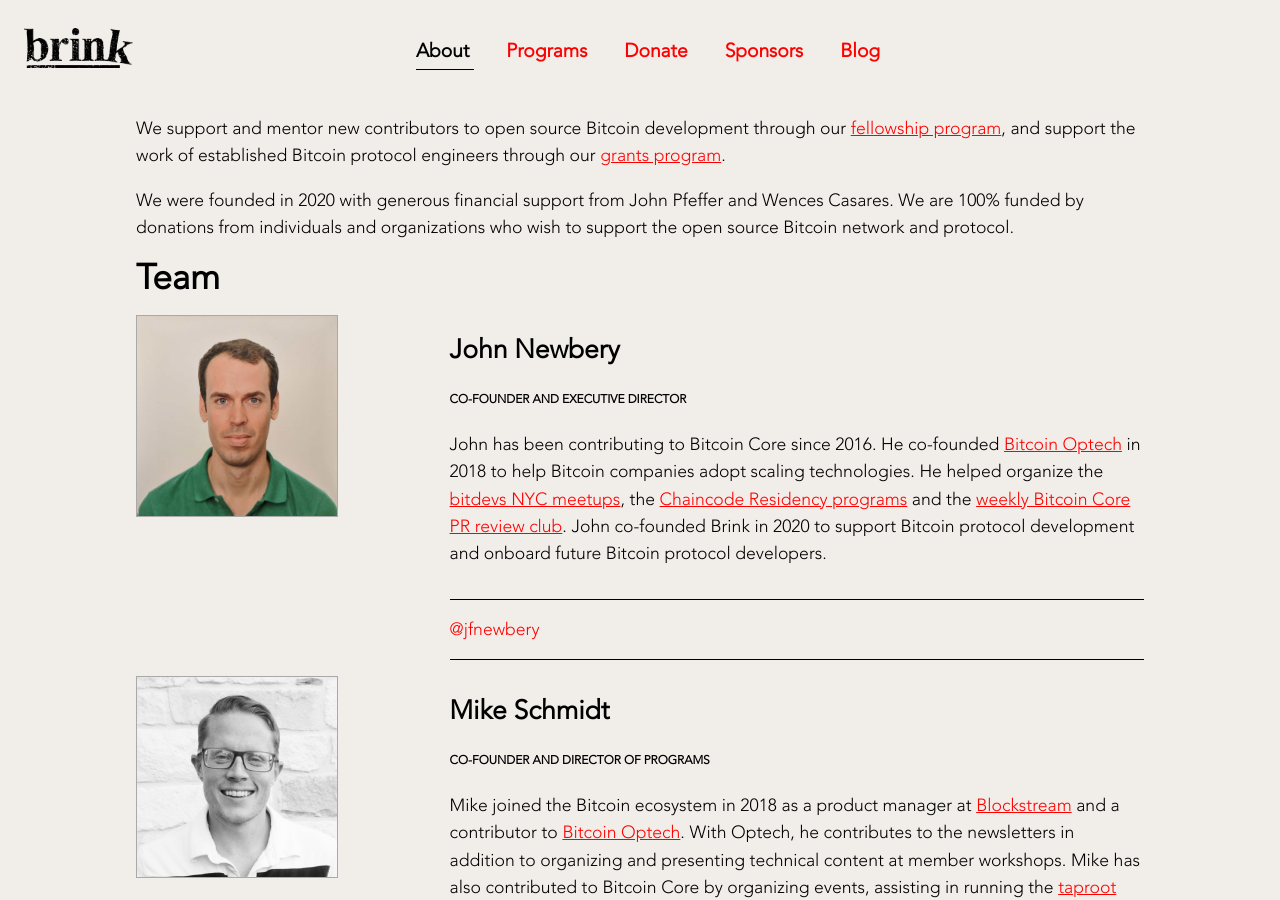
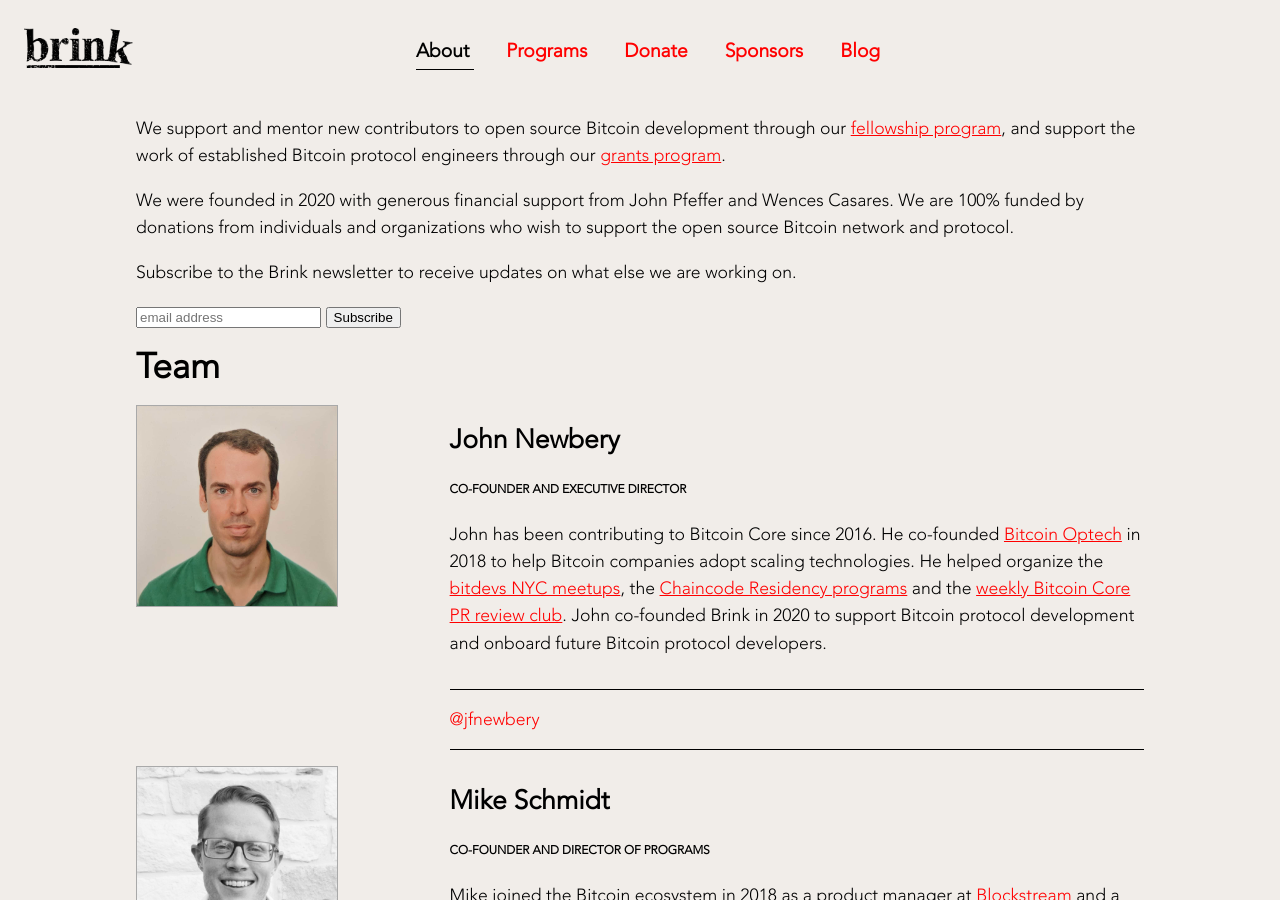
Before and after one commit to bitcoinbrink/website, a Jekyll site: the page built from index.html, in a window 1280 px wide and 900 px high, scrolled down 311 px. Built offline with Jekyll 4.4.1, drawn with Linux system fonts in a browser that asks for light colours.

Commit message:
Add mailchimp newsletter signups

```diff
--- /dev/null
+++ b/_includes/newsletter-signup.html
@@ -0,0 +1,15 @@
+<div id="mc_embed_signup">
+    <form action="https://dev.us7.list-manage.com/subscribe/post?u=51fa227f2f3d1d13916156e4f&amp;id=d139d52c54" method="post" id="mc-embedded-subscribe-form" name="mc-embedded-subscribe-form" class="validate" target="_blank" novalidate>
+        <div id="mc_embed_signup_scroll">
+    <div class="mc-field-group">
+        <input type="email" value="" name="EMAIL" class="required email" id="mce-EMAIL" placeholder="email address">
+        <input type="submit" value="Subscribe" name="subscribe" id="mc-embedded-subscribe" class="button">
+    </div>
+        <div id="mce-responses" class="clear">
+        <div class="response" id="mce-error-response" style="display:none"></div>
+        <div class="response" id="mce-success-response" style="display:none"></div>
+        </div>    <!-- real people should not fill this in and expect good things - do not remove this or risk form bot signups-->
+        <div style="position: absolute; left: -5000px;" aria-hidden="true"><input type="text" name="b_51fa227f2f3d1d13916156e4f_d139d52c54" tabindex="-1" value=""></div>
+        </div>
+    </form>
+</div>
--- a/_layouts/post.html
+++ b/_layouts/post.html
@@ -40,6 +40,10 @@
     </div>
     <div class="post-content">
       {{ content }}
+
+      <h2>Keep in touch</h2>
+      <p>Subscribe to the Brink newsletter for future blog posts.</p>
+      {% include newsletter-signup.html %}
     </div>
   </div>
 </div>
--- a/index.html
+++ b/index.html
@@ -19,6 +19,9 @@
   John Pfeffer and Wences Casares. We are 100% funded by donations from
   individuals and organizations who wish to support the open source Bitcoin
   network and protocol.</p>
+
+  <p>Subscribe to the Brink newsletter to receive updates on what else we are working on.</p>
+  {% include newsletter-signup.html %}
 </div>
 
 <div class="team-container">
--- a/programs.html
+++ b/programs.html
@@ -132,3 +132,8 @@
 religion, gender, sexual orientation, gender identity, disability, genetic
 information, veteran status, military status, application for military
 service or any other class per local, state or federal law.</em></p>
+
+<h2>Stay updated</h2>
+<p>Subscribe to our newsletter including updates on project progress and accouncements
+of new fellows and grantees.</p>
+{% include newsletter-signup.html %}
```
Also changed, not shown: donate.md (+4 -0 lines).
